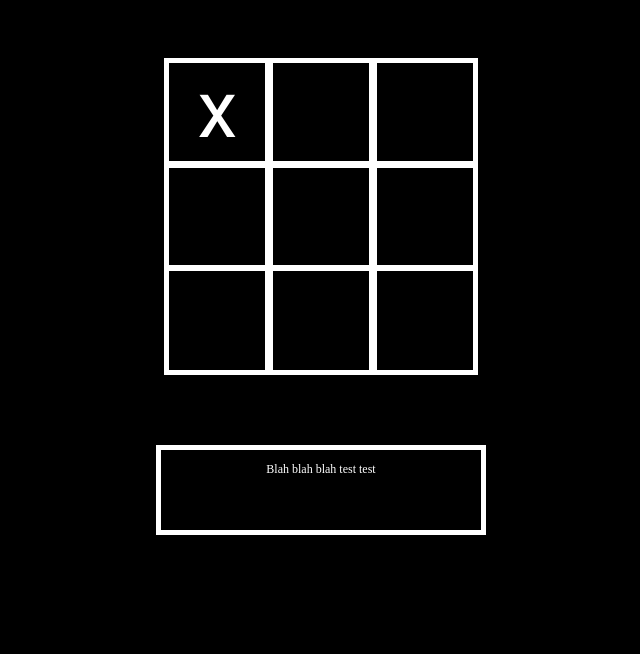
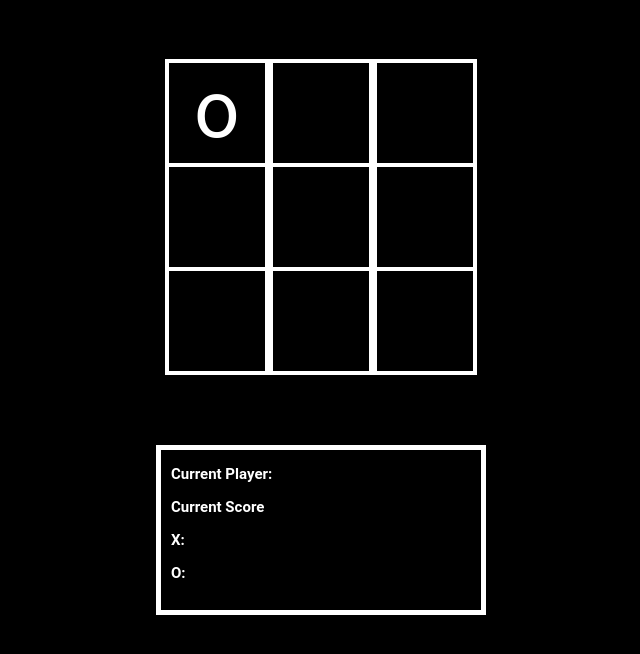
Before and after one commit to jswiss/week1_day5_ticTacToe, a plain HTML site: page index.html in a window 1280 px wide. Both pictures are taken after a click on the element 544 px from the left and 194 px from the top of the page. Shown: the part 82-736 px from the top of the page, without its empty margins (327-967 px from the left). Drawn offline with Linux system fonts and the light colour scheme.

Commit message:
added currentPlayer area to HTML and function

```diff
--- a/css/style.css
+++ b/css/style.css
@@ -33,28 +33,35 @@ h1 {
 
 .boxes {
   display: inline-block;
-  border: 5px solid white;
+  border: 4px solid white;
   width: 30%;
   height: 100px;
-  margin: -1%;
+  margin: -.6%;
   font-size: 80px;
   color: white;
   vertical-align: middle;
   font-family: 'Roboto', sans-serif;
 }
 
+.boxes:hover {
+  border: 5px solid #9FBFFA;
+}
 
 .message-box {
   display: inline-block;
   margin-top: 5%;
   width: 25%;
-  height: 10%;
+  height: 20%;
   margin-left: auto;
   margin-right: auto;
   border: 5px solid white;
+  text-align: left;
 }
 
 .message-box p {
-  font-size: 12px;
+  font-family: 'Roboto', sans-serif;
+  font-size: 15px;
+  font-weight: bold;
   color: white;
+  padding-left: 10px;
 }
--- a/index.html
+++ b/index.html
@@ -22,7 +22,10 @@
 </div>
 
   <div class="message-box">
-    <p>Blah blah blah test test</p>
+    <p>Current Player:<b id ="currentPlayer"></b></p>
+    <p>Current Score</p>
+    <p>X:<b class ="scoreX"></b></p>
+    <p>O:<b class ="scoreO"></b></p>
   </div>
 
   <div class="restart-button"></div>
--- a/js.js
+++ b/js.js
@@ -22,23 +22,6 @@
 
 var x = 'x';
 var o = 'o';
-
-function mouseMotion(ref, motion) {
-    if (motion === 'over') {
-        ref.style.borderColor = '#E00';
-    } else if (motion == 'out') {
-        ref.style.borderColor = '#CCC';
-    }
-};
-
-  var tickBoxes = document.getElementsByClassName('boxes')[0];
-
-  tickBoxes.addEventListener('click', function() {
-    document.getElementsByClassName('boxes')[0].innerHTML = x;
-    console.log('helloError');
-  })
-
-
 var wins = [
   [0, 1, 2],
   [3, 4, 5],
@@ -52,6 +35,27 @@ var wins = [
 
 var choices = ('x', 'o');
 
+var boxes = document.getElementsByClassName('boxes')[0];
+
+boxes.addEventListener('click', function() {
+  document.getElementsByClassName('boxes')[0].innerHTML = o;
+  //add return somewhere lower
+  //add if statement here for x/o
+
+
+
+});
+
+
+
+function boxClick(boxes) {
+  if (boxes.innerHTML === x || boxes.innerHTML === o) {
+    return;
+   };
+}
+
+
+
 //Write a function that records x values in exes, o values in o's
 // var exes =  [];
 // var ohs = [];
```
